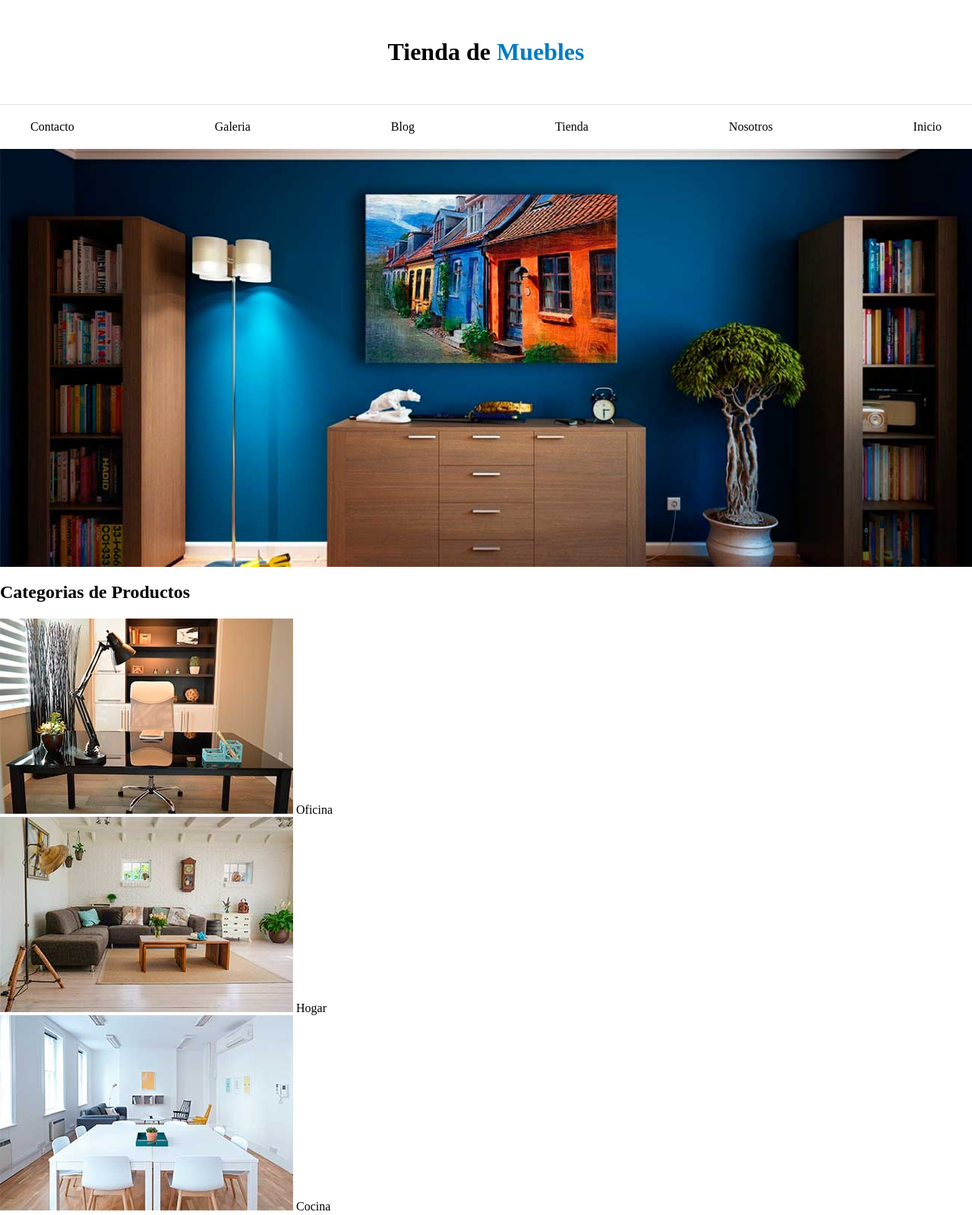
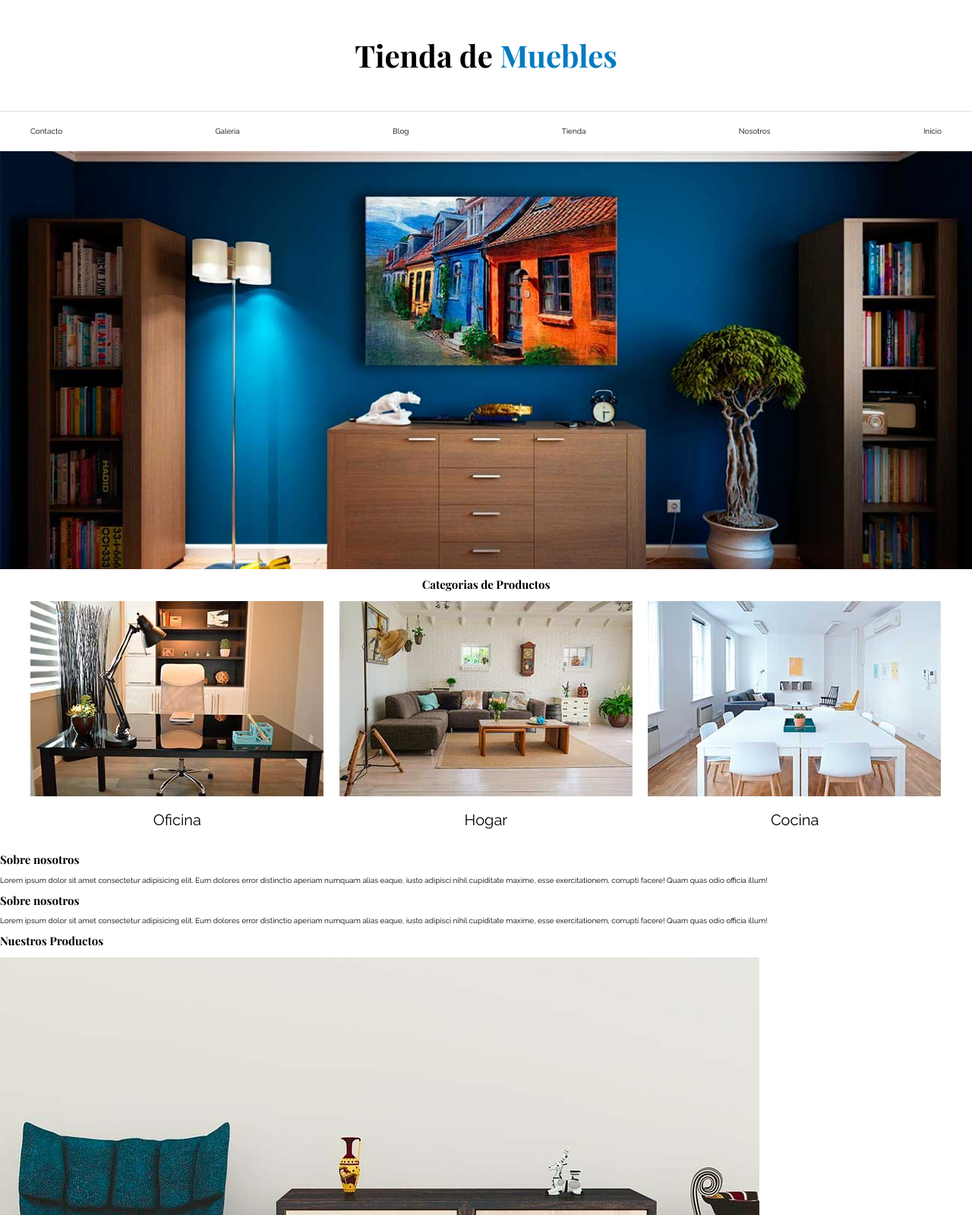
Before and after one commit to GuillermoMayoral/Tienda_de_Muebles-Udemy, a plain HTML site: page index.html in a window 1280 px wide. Shown: the top 1599 px of the page at 76% size. Drawn offline with nearby package versions, Linux system fonts and the light colour scheme.

Commit message:
agregando grid y medidas rem

```diff
--- a/css/style.css
+++ b/css/style.css
@@ -1,5 +1,6 @@
 html {
     box-sizing: border-box;
+    font-size: 62.5%;
 }
 
 *,
@@ -8,7 +9,20 @@ html {
     box-sizing: inherit;
 }
 
+body {
+    font-family: 'Raleway', sans-serif;
+}
+
 /* Globales */
+h1,
+h2,
+h3 {
+    font-family: 'Playfair Display', serif;
+}
+
+h3 {
+    font-size: 3rem;
+}
 
 a {
     text-decoration: none;
@@ -16,16 +30,21 @@ a {
 }
 
 .contenedor {
-    max-width: 1200px;
+    max-width: 120rem;
     margin: 0 auto;
 }
 
+img {
+    max-width: 100%;
+    display: block;
+}
+
 /* Header y navegacion */
-
 .nombre-sitio {
-    margin-top: 50px;
-    margin-bottom: 50px;
+    margin-top: 5rem;
+    margin-bottom: 5rem;
     text-align: center;
+    font-size: 4rem;
 }
 
 .nombre-sitio span {
@@ -37,22 +56,45 @@ a {
     border-top-style: solid;
     border-width: 1px; */
 
-    border-top: 1px solid #e1e1e1;
+    border-top: .1rem solid #e1e1e1;
 }
 
 .nav-principal {
-    padding: 20px 0;
+    padding: 2rem 0;
     display: flex;
     flex-direction: row-reverse;
     justify-content: space-between;
 }
-
-
 
 .hero {
     background-image: url(../assets/img/principal.jpg);
     background-repeat: no-repeat;
     background-size: cover;
     background-position: center;
-    height: 550px;
+    height: 55rem;
 }
+
+/* Categorias */
+
+.categorias h2 {
+    text-align: center;
+}
+
+.categoria a {
+    display: block;
+    text-align: center;
+    padding: 2rem;
+    font-size: 2rem;
+}
+
+.categoria a:hover {
+    background-color: #037bc0;
+    color: #fff;
+    border-bottom-right-radius: 1rem;
+}
+
+.listado-categorias {
+    display: grid;
+    grid-template-columns: repeat(3, 1fr);
+    gap: 2rem;
+}
--- a/index.html
+++ b/index.html
@@ -7,6 +7,11 @@
     <meta charset="UTF-8">
     <meta name="viewport" content="width=device-width, initial-scale=1.0">
     <link rel="stylesheet" href="./css/normalize.css">
+    <link rel="preconnect" href="https://fonts.googleapis.com">
+    <link rel="preconnect" href="https://fonts.gstatic.com" crossorigin>
+    <link
+        href="https://fonts.googleapis.com/css2?family=Playfair+Display:wght@700&family=Raleway:wght@400;700;900&display=swap"
+        rel="stylesheet">
     <link rel="stylesheet" href="./css/style.css">
     <title>Ecommerce - Home</title>
 </head>
@@ -26,19 +31,21 @@
         </nav>
     </div>
     <div class="hero"></div>
-    <section>
+    <section class="contenedor categorias">
         <h2>Categorias de <span>Productos </span></h2>
-        <div>
+        <div class="listado-categorias">
+            <div class="categoria">
                 <img src="assets/img/categoria1.jpg" alt="">
                 <a href="">Oficina</a>
             </div>
-        <div>
+            <div class="categoria">
                 <img src="assets/img/categoria2.jpg" alt="">
                 <a href="">Hogar</a>
             </div>
-        <div>
+            <div class="categoria">
                 <img src="assets/img/categoria3.jpg" alt="">
                 <a href="">Cocina</a>
+            </div>
         </div>
     </section>
     <section class="sobre-nosotros">
```
Lines whose indentation alone changed are shown as unchanged.
